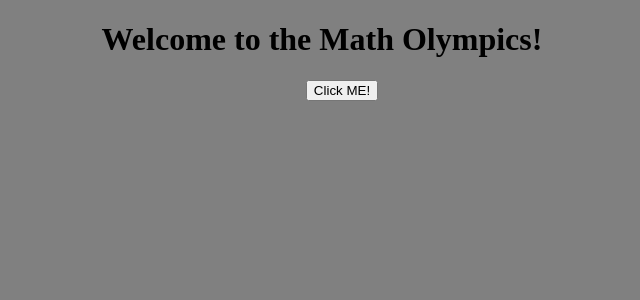
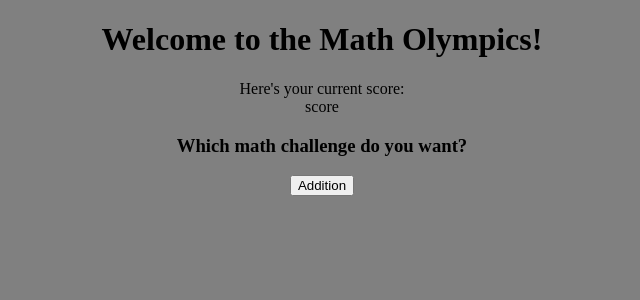
Before and after one commit to WesMcKnight/math-olympics, a React (Create React App) app: page / in a window 1280 px wide. Shown: the top 300 px of the page, without its empty margins (318-958 px from the left). Built offline with nearby package versions, Linux system fonts and the light colour scheme.

Commit message:
Addition addition

```diff
--- /dev/null
+++ b/src/Addition.js
@@ -0,0 +1,6 @@
+
+const Addition = () => {
+    console.log("it works for addition!");
+}
+
+export default Addition;
--- a/src/App.css
+++ b/src/App.css
@@ -2,8 +2,7 @@ body {
     text-align: center;
     background-color: grey;
 }
-.Button {
-    text-align: right;
-    color: red;
-    background-color: blue;
+.button {
+    color:white;
+    background-color: black;
 }
--- a/src/App.js
+++ b/src/App.js
@@ -1,17 +1,25 @@
-import { Row, Container, Nav, Button } from 'reactstrap';
+import { useState } from 'react';
 import './App.css';
+import Addition from './Addition';
 
 function App() {
+  // const[score, setScore] = useState(() =>{
+
+  // })
   return (
-    <Container>
-      <Row>
-        <h1>Welcome to the Math Olympics!</h1>
-      </Row>
-      <Nav>
-        <Button type='button' color='blue'>Click ME!</Button>
-      </Nav>
-    </Container>
+    <>
+      <h1>Welcome to the Math Olympics!</h1>
+      <div>
+        <span>
+          Here's your current score:
+          <div id='score'>score</div>
+        </span>
+        <h3>Which math challenge do you want?</h3>
+        <button type='button' onClick= {Addition()}>Addition</button>
 
+      </div>
+
+    </>
   );
 }
 
```
